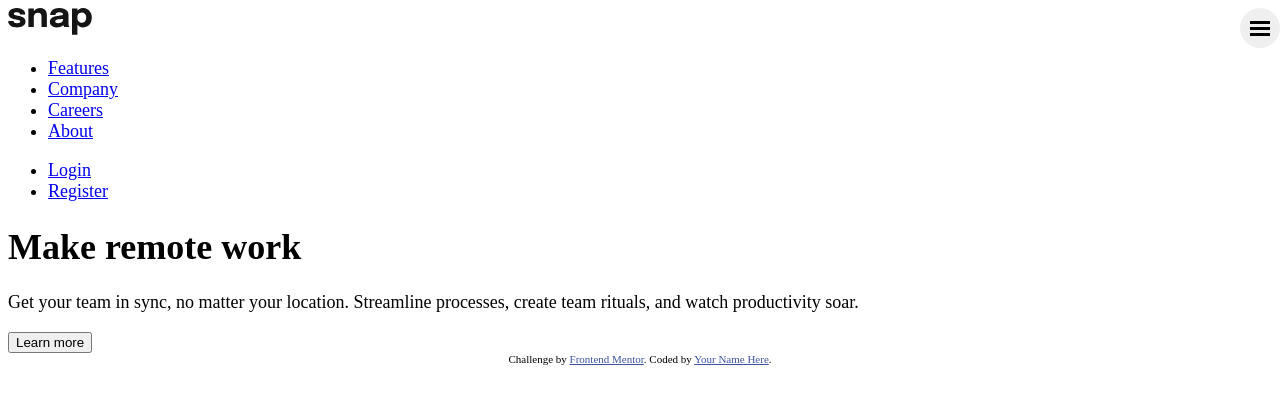
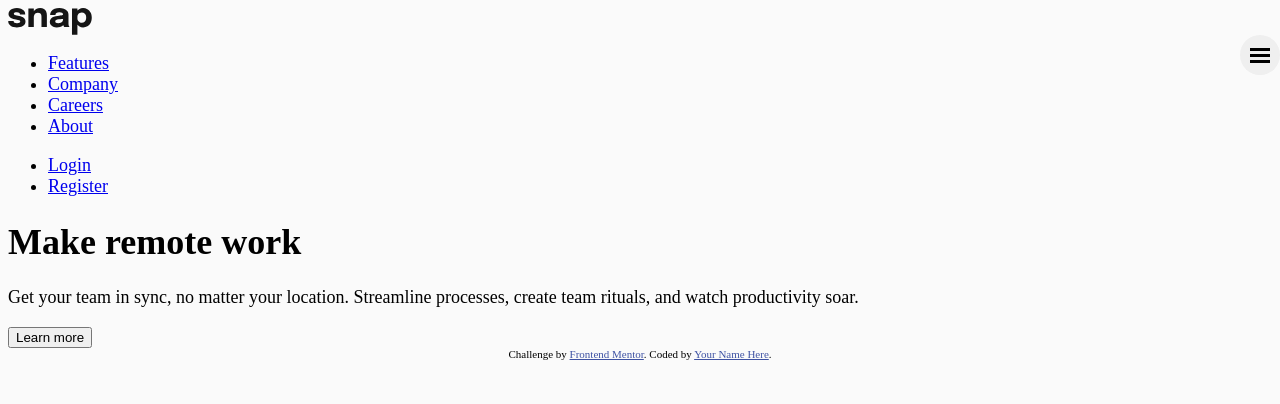
Before and after one commit to ayobanjo/frontend_mentor-4, a plain HTML site: page index.html in a window 1280 px wide. Drawn offline with Linux system fonts and the light colour scheme.

Commit message:
default img reset

```diff
--- a/style.css
+++ b/style.css
@@ -10,6 +10,11 @@
 html,
 body {
   font-size: 18px;
+  background-color: var(--clr-neutral-200);
+}
+img {
+  max-width: 100%;
+  display: block;
 }
 
 .nav-toggle {
```
